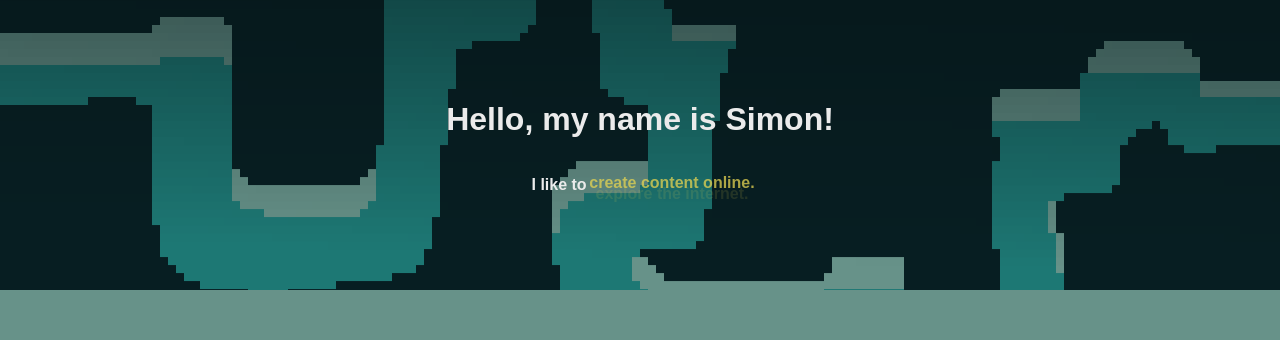
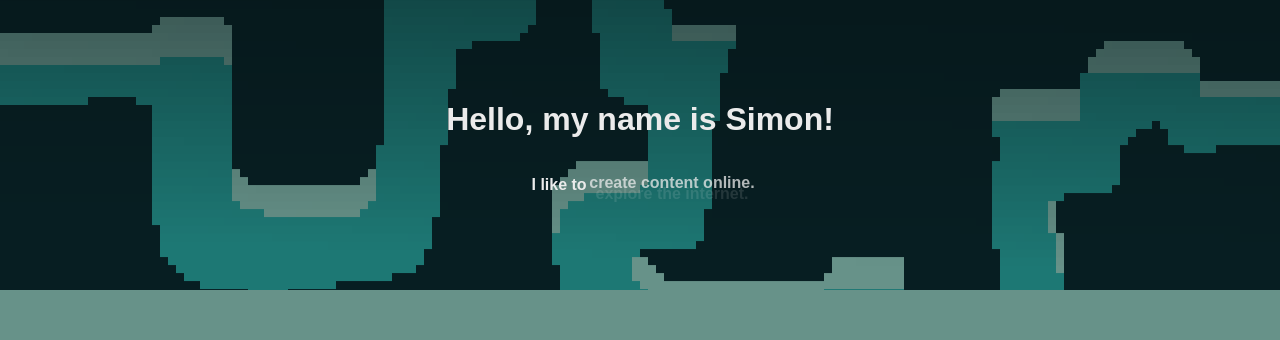
Before and after one commit to simonknowsstuff/simonknowsstuff.github.io, a Svelte app: page / in a window 1280 px wide. Shown: the top 340 px of the page. Built offline with nearby package versions, Linux system fonts and the light colour scheme.

Commit message:
Removed unnecessary palette

```diff
--- a/src/App.svelte
+++ b/src/App.svelte
@@ -8,16 +8,6 @@
 
 <style>
   :root {
-    /* CSS HEX */
-    --dark-byzantium: #482c3dff;
-    --sweet-brown: #ac3931ff;
-    --arylide-yellow: #e5d352ff;
-    --maximum-green-yellow: #d9e76cff;
-    --olivine: #96b27dff;
-    --morning-blue: #759885ff;
-    --steel-teal: #648b89ff;
-    --teal-blue: #537d8dff;
-
     /* CSS HEX */
     --dark-jungle-green: #071e22ff;
     --myrtle-green: #1d7874ff;
```
